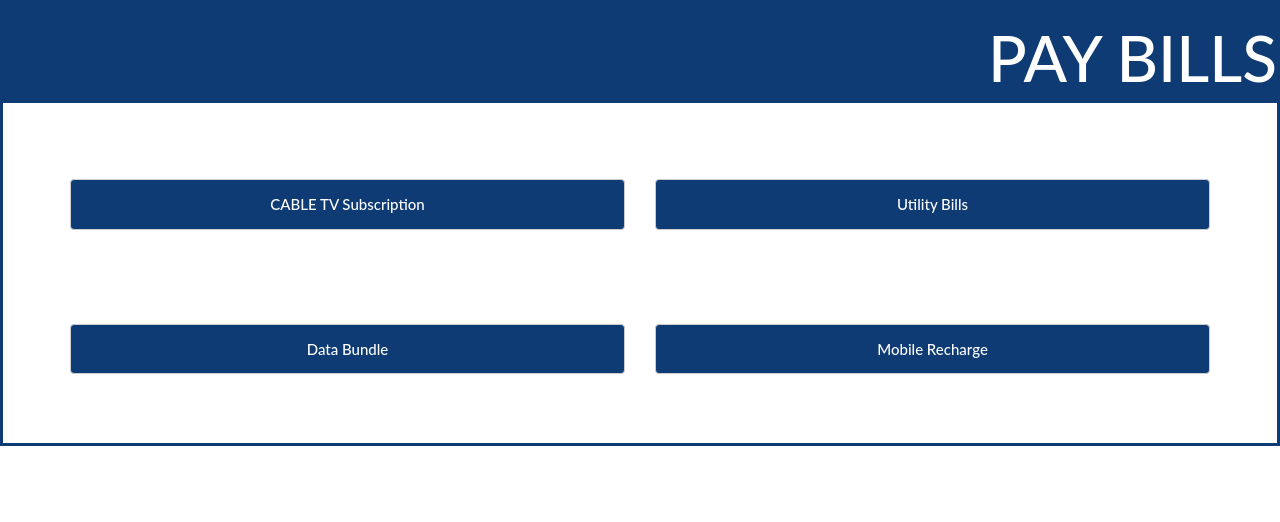
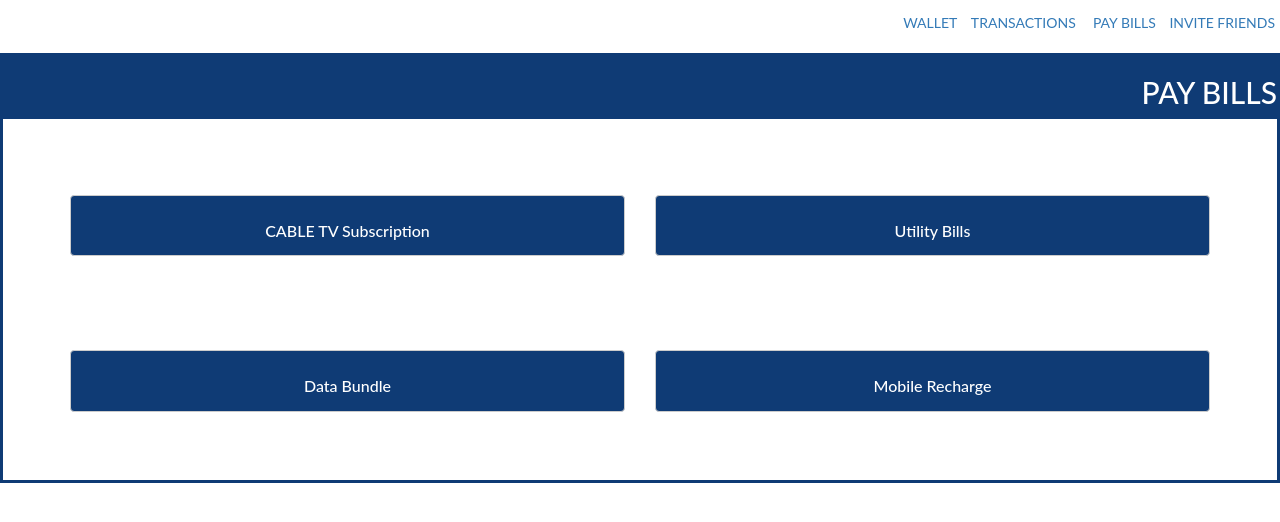
Before and after one commit to handsome9ice/handsome9icepaybills, a plain HTML site: page paybills.html in a window 1280 px wide. Drawn offline with nearby package versions, Linux system fonts and the light colour scheme.

Commit message:
added utf 8 and css link

```diff
--- a/css/style.css
+++ b/css/style.css
@@ -3,14 +3,20 @@ body {
     font-family: 'lato', san-serif;
 }
 
+header {
+    text-align: right;
+    font-style: bold;
+    margin: 1% auto;
+}
+
 h2 {
-    font-size: 64px;
+
     font-style: bold;
     text-align: right;
 }
 
-h4 {
-    font-size: 15px;
+h3 {
+    font-size: 16px;
     font-style: bold;
     text-align: center;
 }
@@ -25,6 +31,7 @@ hr {
 }
 
 .paybills {
+    margin: 20px auto;
     width: auto;
     border-style: solid;
     border-color: #0F3B75;
--- a/paybills.html
+++ b/paybills.html
@@ -5,18 +5,25 @@
 
         <meta charset="utf-8">
 
+        <meta http-equiv="X-UA-Compatible" content="IE=edge">
+
         <meta name="viewport" content="width=device-width" initial-scale="1">
 
-        <link rel="stylesheet" type="text/css" href="css/bootstrap.min.css">
+        <link rel="stylesheet" href="https://maxcdn.bootstrapcdn.com/bootstrap/3.3.6/css/bootstrap.min.css" integrity="sha384-1q8mTJOASx8j1Au+a5WDVnPi2lkFfwwEAa8hDDdjZlpLegxhjVME1fgjWPGmkzs7" crossorigin="anonymous">
         <link rel="stylesheet" type="text/css" href="css/style.css">
-
-        <script src="js/bootstrap.min.js"></script>
-        <script src="js/jquery.js"></script>
     </head>
     <body>
+        <header>
+			<ul class="list-inline">
+				<li><a href="#">WALLET</a></li>
+				<li><a href="#">TRANSACTIONS</a></li>&nbsp;
+				<li><a href="#">PAY BILLS</a></li>
+				<li><a href="#">INVITE FRIENDS</a></li>
+			</ul>
+		</header>
         <div class="paybills">
         <!--header-->
-        <header>
+        <section>
             <!--main container-->
             <div class="paybills-container-head">
                 <!--single row-->
@@ -27,7 +34,7 @@
                     </div>
                 </div>
             </div>
-        </header>
+        </section>
 
         <div class="clear-fix"></div>
 
@@ -55,11 +62,11 @@
                 <div class="row">
                     <!--col-1-->
                     <div class="col-sm-4">
-                        <a href="#" class="btn btn-default"><h4>CABLE TV Subscription</h4></a>
+                        <a href="#" class="btn btn-default"><h3>CABLE TV Subscription</h3></a>
                     </div>
                     <!--col-2-->
                     <div class="col-sm-4">
-                        <a href="#" class="btn btn-default"><h4>Utility Bills</h4></a>
+                        <a href="#" class="btn btn-default"><h3>Utility Bills</h3></a>
                     </div>
                 </div>
 
@@ -67,11 +74,11 @@
                 <div class="row">
                     <!--col-1-->
                     <div class="col-sm-4">
-                        <a href="#" class="btn btn-default"><h4>Data Bundle</h4></a>
+                        <a href="#" class="btn btn-default"><h3>Data Bundle</h3></a>
                     </div>
                     <!--col-2-->
                     <div class="col-sm-4">
-                        <a href="#" class="btn btn-default"><h4>Mobile Recharge</h4></a>
+                        <a href="#" class="btn btn-default"><h3>Mobile Recharge</h3></a>
                     </div>
                 </div>
             </div>
@@ -93,5 +100,8 @@
             </div>
         </footer>
     </div>
-	</body>
+
+    <script src="js/bootstrap.min.js"></script>
+    <script src="js/jquery.js"></script>
+    </body>
 </html>
```
